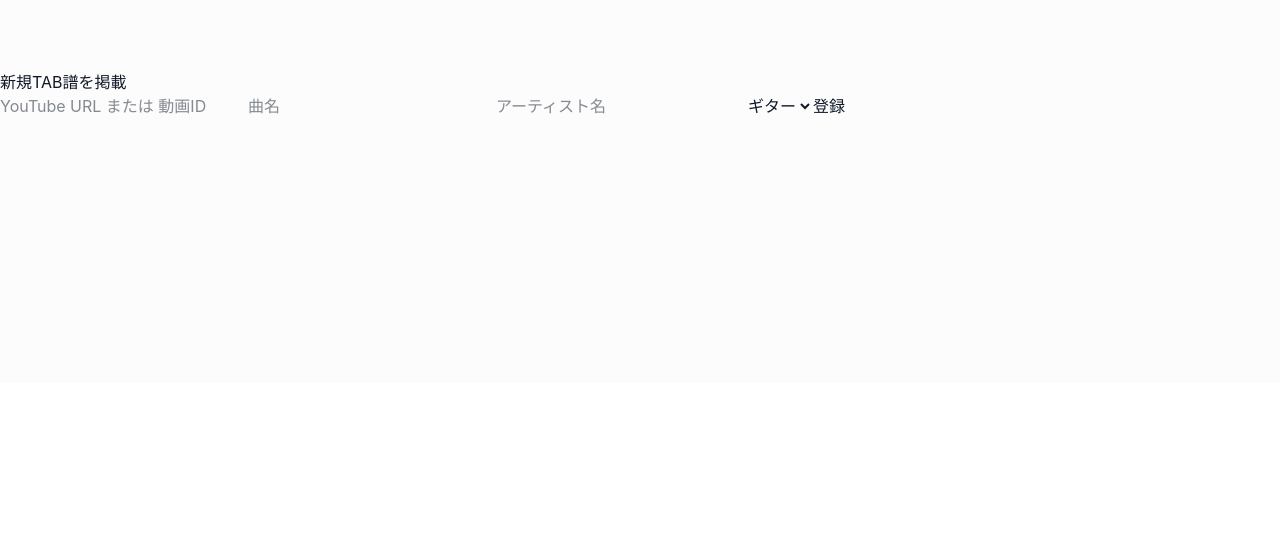
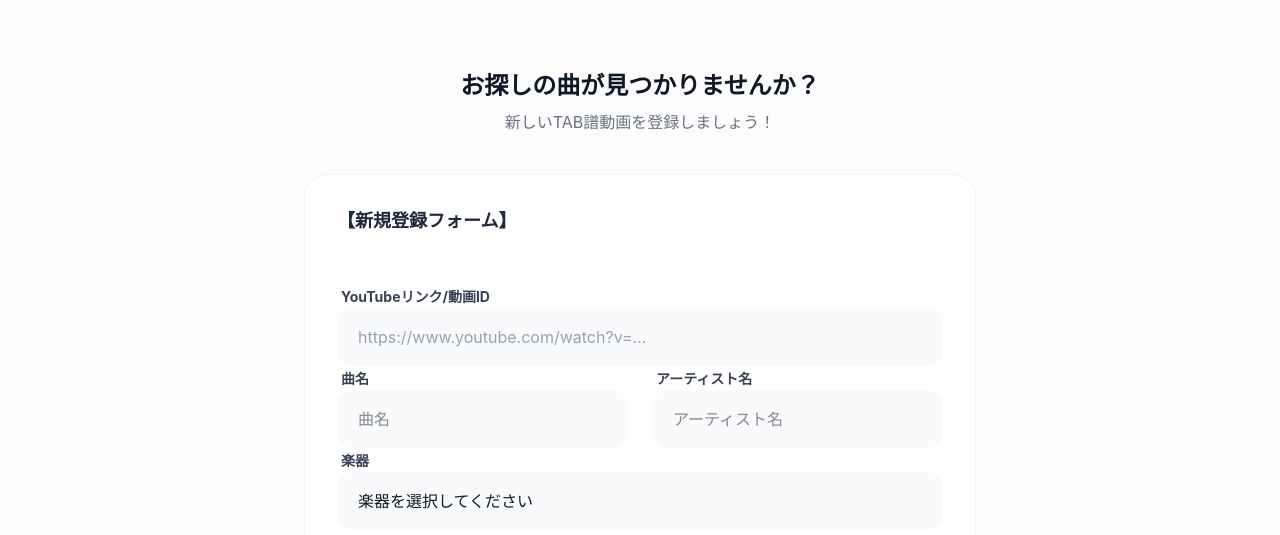
Before and after one commit to ntowa1114/TABTube, a Next.js app in the folder client/: page / in a window 1280 px wide. Shown: the part 417-952 px from the top of the page. Before the commit the page ends 800 px from the top, so only its background shows below. Built offline with nearby package versions, Linux system fonts and the light colour scheme; no server answers.

Commit message:
4/21フロントエンド完成

```diff
--- a/client/app/page.tsx
+++ b/client/app/page.tsx
@@ -1,6 +1,6 @@
 "use client";
 
-import React, { useState, useEffect, useRef ,useMemo} from 'react';
+import React, { useState, useEffect, useRef, useMemo } from 'react';
 
 
 //URLからYouTube IDを抽出する関数
@@ -24,46 +24,46 @@ const extractYoutubeId = (url: string) => {
   return null;
 };
 
-export default function Home(){
+export default function Home() {
   const [searchWord, setSearchWord] = useState("");
-  const [videos ,setVideos] = useState<any[]>([]);
-  const [selectedInstrument,setSelectedInstrument] = useState("all");
+  const [videos, setVideos] = useState<any[]>([]);
+  const [selectedInstrument, setSelectedInstrument] = useState("all");
   const [newVideo, setNewVideo] = useState({
     youtube_id: "",
-    title:"",
+    title: "",
     artist_name: "",
-    instrument: "Guitar"
+    instrument: ""
   });
-  const [sortType, setSortType] =useState('newest');
-  const [displayCount, setDisplayCount] =useState(10);
+  const [sortType, setSortType] = useState('newest');
+  const [displayCount, setDisplayCount] = useState(10);
 
   //並び替え
-  const processedVideos = useMemo(()=>{
-    if(!Array.isArray(videos)) return [];
+  const processedVideos = useMemo(() => {
+    if (!Array.isArray(videos)) return [];
 
     const result = [...videos];
 
-    result.sort((a,b)=>{
-      if(sortType === 'newest') return new Date(b.created_at).getTime() - new Date(a.created_at).getTime();
-      if(sortType === 'oldest') return new Date(a.created_at).getTime() - new Date(b.created_at).getTime();
-      if(sortType === 'title') return a.title.localeCompare(b.title, 'ja');
-      if(sortType === 'artist') return a.artist_name.localeCompare(b.artist_name, 'ja');
+    result.sort((a, b) => {
+      if (sortType === 'newest') return new Date(b.created_at).getTime() - new Date(a.created_at).getTime();
+      if (sortType === 'oldest') return new Date(a.created_at).getTime() - new Date(b.created_at).getTime();
+      if (sortType === 'title') return a.title.localeCompare(b.title, 'ja');
+      if (sortType === 'artist') return a.artist_name.localeCompare(b.artist_name, 'ja');
       return 0;
     });
     return result;
-  },[videos, sortType]);
+  }, [videos, sortType]);
 
-  const visibleVideos =processedVideos.slice(0,displayCount);
+  const visibleVideos = processedVideos.slice(0, displayCount);
 
   const homeRef = useRef<HTMLDivElement>(null);
   const listRef = useRef<HTMLDivElement>(null);
   const formRef = useRef<HTMLDivElement>(null);
 
   //スクロール関数
-  const scrollTo =(ref: React.RefObject<HTMLDivElement>) => {
-    ref.current?.scrollIntoView({ behavior: 'smooth'});
+  const scrollTo = (ref: React.RefObject<HTMLDivElement>) => {
+    ref.current?.scrollIntoView({ behavior: 'smooth' });
   };
-  const handleSubmit = async (e: React.FormEvent) =>{
+  const handleSubmit = async (e: React.FormEvent) => {
     console.log("新規登録を開始します")
     e.preventDefault();
 
@@ -89,7 +89,7 @@ export default function Home(){
 
       });
 
-    if(response.ok){
+      if (response.ok) {
         alert("登録完了");
         setNewVideo({ youtube_id: "", title: "", artist_name: "", instrument: "Guitar" });
         //登録後再読み込み
@@ -97,53 +97,57 @@ export default function Home(){
         const data = await res.json();
         setVideos(data);
       }
-  }catch(error){
-      console.error("登録失敗",error);
+    } catch (error) {
+      console.error("登録失敗", error);
     }
   }
 
   //画面が表示されたとき
-  useEffect(()=>{ //useEffectにより変更によるリロードを最小限に抑える
-    const fetchVideos =async () =>{
-      try{
+  useEffect(() => { //useEffectにより変更によるリロードを最小限に抑える
+    const fetchVideos = async () => {
+      try {
         const response = await fetch('http://localhost:5000/api/videos'); //httpリクエストを送る
         const data = await response.json(); //レスポンスをjson形式で「data」に保存する
         setVideos(data); //取得したデータを状態変数のvideosに入れる
-      }catch(error){
-        console.error("データの取得に失敗しました(page.tsxより)",error);
+      } catch (error) {
+        console.error("データの取得に失敗しました(page.tsxより)", error);
       }
     };
     fetchVideos();
-  },[]); //useEffectの引数が[](空配列)だとリロード時一回実行
+  }, []); //useEffectの引数が[](空配列)だとリロード時一回実行
 
-  const dummyVideos =[
+  const dummyVideos = [
     { id: '1', title: 'Stay Gold', artist: 'Hi-STANDARD', instrument: 'Guitar' },
     { id: '2', title: 'Set the fire', artist: 'SHANK', instrument: 'Bass' }
   ];
 
-  const handleSearch = async (type:'title' | 'artist') =>{
-    if(!searchWord){
+  const handleSearch = async (type: 'title' | 'artist') => {
+    if (!searchWord) {
       // 検索ワードが空なら全件取得に戻す
       const res = await fetch('http://localhost:5000/api/videos');
       const data = await res.json();
       setVideos(data);
       return;
     }
-    try{
+    try {
       const res = await fetch(`http://localhost:5000/api/videos?search=${searchWord}&type=${type}&instrument=${selectedInstrument}`);
       console.log(`http://localhost:5000/api/videos?search=${searchWord}&type=${type}でリクエストを送信しました`)
       const data = await res.json();
       setVideos(data)
-    }catch(error){
-        console.error("検索に失敗しました",error);
+    } catch (error) {
+      console.error("検索に失敗しました", error);
     }
 
   };
-  return(
-    <div className="min-h-screen bg-[#fcfcfc] text-gray-900 front-sans">
+  return (
+    <div ref={homeRef} className="min-h-screen bg-[#fcfcfc] text-gray-900 front-sans">
       <header ref={homeRef} className="bg-white border-b sticky top-0 z-10">
         <div className="max-w-5xl mx-auto px-4 py-4 flex justify-between items-center">
           {/*ロゴ画像 */}
+          <button
+            onClick={() => scrollTo(homeRef)}
+            className="hover:opacity-80 transition-opacity cursor-pointer focus:outline-none"
+          >
             <img
               src="/logo.png"
               alt="TABTube Logo"
@@ -151,10 +155,12 @@ export default function Home(){
               height={40}
               className="h-19 w-auto object-contain mr-10"
             />
+          </button>
+
           {/*ヘッダーボタン */}
           <nav className="flex flex-1 gap-4 text-[15px] font-medium text-gray-600">
             <button onClick={() => scrollTo(homeRef)} className="hover:text-pink-600 transition cursor-pointer">ホーム</button>
-            <button onClick={() => {setSortType('newest'); scrollTo(listRef)}} className="hover:text-pink-600 transition cursor-pointer">新着動画</button>
+            <button onClick={() => { setSortType('newest'); scrollTo(listRef) }} className="hover:text-pink-600 transition cursor-pointer">新着動画</button>
             <button onClick={() => scrollTo(formRef)} className="hover:text-pink-600 transition cursor-pointer">新規登録</button>
           </nav>
           <button className="text-[15px] bg-pink-300 text-white px-2 py-2.5 rounded-lg font-bold hover:bg-purple-500 transition">ログイン</button>
@@ -167,7 +173,7 @@ export default function Home(){
             <div className="relative group flex items-center">
               <div className="absolute inset-y-0 left-0 pl-5 flex items-center pointer-events-none">
                 <svg
-                className ="h-5 w-5 text-gray-400 group-focus-within:text-pink-500 transition-colors"
+                  className="h-5 w-5 text-gray-400 group-focus-within:text-pink-500 transition-colors"
                   fill="none"
                   viewBox="0 0 24 24"
                   stroke="currentColor"
@@ -179,16 +185,16 @@ export default function Home(){
                 type="text"
                 value={searchWord}
                 onChange={(e) => setSearchWord(e.target.value)}
-            placeholder ="曲名/アーティスト名を入力..."
+                placeholder="曲名/アーティスト名を入力..."
                 className="w-full bg-[#f7f8f9] border border-transparent rounded-full py-4 pl-14 pr-6 text-lg outline-none focus:bg-white focus:border-gray-200 focus:ring-4 focus:ring-pink-500 transition-all placeholder-gray-400 text-gray-700"
                 onKeyDown={(e) => e.key === 'Enter' && handleSearch('title')}
               />
               <div className="absolute right-2 flex gap-1">
                 <button
-            onClick={()=>handleSearch('title')}
+                  onClick={() => handleSearch('title')}
                   className="bg-pink-300 text-white px-2 py-2.5 rounded-lg font-bold hover:bg-purple-500 transition">曲名で検索</button>
                 <button
-            onClick={()=>handleSearch('artist')}
+                  onClick={() => handleSearch('artist')}
                   className="bg-pink-300 text-white px-2 py-2.5 rounded-lg font-bold hover:bg-purple-500 transition"
                 >
                   アーティスト名で検索
@@ -197,19 +203,19 @@ export default function Home(){
 
             </div>
           </div>
-          <div className ="mt-6 flex gap-8 justify-center">
+          <div className="mt-6 flex gap-8 justify-center">
             {[
-              { id:'all', label: 'すべて'},
-              { id:'Guitar', label: 'ギター'},
-              { id:'Bass', label: 'ベース'}
-            ].map((item)=>(
+              { id: 'all', label: 'すべて' },
+              { id: 'Guitar', label: 'ギター' },
+              { id: 'Bass', label: 'ベース' }
+            ].map((item) => (
               <label key={item.id} className="flex items-center gap-2 cursor-pointer group">
                 <input
                   type="radio"
                   name="instrument"
                   className="w-4 h-4 accent-pink-600 cursor-pointer"
-                  checked={selectedInstrument ==item.id}
-                  onChange={()=>setSelectedInstrument(item.id)}
+                  checked={selectedInstrument == item.id}
+                  onChange={() => setSelectedInstrument(item.id)}
                 />
                 <span className="text-sm font-medium text-gray-600 group-hover:text-pink-600">
                   {item.label}
@@ -231,7 +237,7 @@ export default function Home(){
               <span>並び替え:</span>
               <select
                 value={sortType}
-                onChange={(e)=>setSortType(e.target.value)}
+                onChange={(e) => setSortType(e.target.value)}
               >
                 <option value="newest">新しい順</option>
                 <option value="oldest">古い順</option>
@@ -270,7 +276,7 @@ export default function Home(){
             {processedVideos.length > displayCount && (
               <div className="mt-10 text-center">
                 <button
-                  onClick={() =>setDisplayCount(prev => prev +10)}
+                  onClick={() => setDisplayCount(prev => prev + 10)}
                   className="px-8 py-3 border border-purple-200 text-pink-600 rounded-full font-bold hover:bg-purple-50 transition"
                 >
                   表示数を増やす(残り{processedVideos.length - displayCount} 件)
@@ -281,42 +287,84 @@ export default function Home(){
 
         </section>
         {/*新規登録フォームセクション*/}
-        <section>
-          <h2>新規TAB譜を掲載</h2>
+        <section className="mt-20 mb-32">
+          <div ref={formRef} className="text-center mb-10">
+            <h2 className="text-2xl font-bold text-gray-900 mb-2">お探しの曲が見つかりませんか？</h2>
+            <p className="text-gray-500">新しいTAB譜動画を登録しましょう！</p>
+          </div>
+          <div className="max-w-2xl mx-auto bg-white p-8 rounded-3xl border border-gray-100 shadow-xl shadow-purple-500/5">
+            <div className="flex items-center gap-2 mb-8 pb-4 border-b border-gray-50">
+
+              <h3 className="font-bold text-lg text-gray-800">【新規登録フォーム】</h3>
+            </div>
             <form onSubmit={handleSubmit} >
+              {/*URL*/}
+              <div className="space-y-2">
+                <label className="text-sm font-bold text-gray-700 ml-1">YouTubeリンク/動画ID</label>
                 <input
                   type="text"
-              placeholder="YouTube URL または 動画ID"
+                  placeholder="https://www.youtube.com/watch?v=..."
+                  className="w-full px-5 py-4 rounded-2xl bg-gray-50 border border-transparent outline-none focus:bg-white focus:border-pink-300 focus:ring-4 focus:ring-purple-50 transition-all placeholder-gray-400"
                   value={newVideo.youtube_id}
-              onChange={(e) => setNewVideo({...newVideo, youtube_id: e.target.value})}
+                  onChange={(e) => setNewVideo({ ...newVideo, youtube_id: e.target.value })}
                   required
                 />
+              </div>
+              <div className="grid grid-cols-1 md:grid-cols-2 gap-6">
+                {/*曲名*/}
+                <div className="space-y-2">
+                  <label className="text-sm font-bold text-gray-700 ml-1">曲名</label>
                   <input
                     type="text"
                     placeholder="曲名"
+                    className="w-full px-5 py-4 rounded-2xl bg-gray-50 border border-transparent outline-none focus:bg-white focus:border-pink-300 focus:ring-4 focus:ring-purple-50 transition-all"
                     value={newVideo.title}
-              onChange={(e) => setNewVideo({...newVideo, title: e.target.value})}
+                    onChange={(e) => setNewVideo({ ...newVideo, title: e.target.value })}
                     required
                   />
+                </div>
+                {/*アーティスト名*/}
+                <div>
+                  <label className="text-sm font-bold text-gray-700 ml-1">アーティスト名</label>
                   <input
                     type="text"
                     placeholder="アーティスト名"
+                    className="w-full px-5 py-4 rounded-2xl bg-gray-50 border border-transparent outline-none focus:bg-white focus:border-pink-300 focus:ring-4 focus:ring-purple-50 transition-all"
                     value={newVideo.artist_name}
-              onChange={(e) => setNewVideo({...newVideo, artist_name: e.target.value})}
+                    onChange={(e) => setNewVideo({ ...newVideo, artist_name: e.target.value })}
                     required
                   />
+                </div>
+              </div>
+              {/*楽器*/}
+              <div className="space-y-2">
+                <label className="text-sm font-bold text-gray-700 ml-1">楽器</label>
                 <select
-            value ={newVideo.instrument}
-            onChange={(e) => setNewVideo({...newVideo, instrument: e.target.value})}
+                  className="w-full px-5 py-4 rounded-2xl bg-gray-50 border border-transparent outline-none focus:bg-white focus:border-pink-300 focus:ring-4 focus:ring-purple-50 transition-all appearance-none cursor-pointer"
+                  value={newVideo.instrument}
+                  onChange={(e) => setNewVideo({ ...newVideo, instrument: e.target.value })}
                 >
+                  <option value="" disabled>楽器を選択してください</option>
                   <option value="Guitar">ギター</option>
                   <option value="Bass">ベース</option>
 
                 </select>
-            <button type="submit">
+
+              </div>
+              <div className="pt-4">
+                <button type="submit" className="w-full py-4 bg-pink-300 text-white rounded-2xl font-bold text-lg hover:bg-purple-600 transition-all shadow-lg hover:shadow-purple-200 active:scale-[0.98]">
                   登録
                 </button>
+              </div>
+
+
+
+
+
             </form>
+
+          </div>
+
         </section>
       </main>
     </div>
```
Lines whose indentation alone changed are shown as unchanged.
